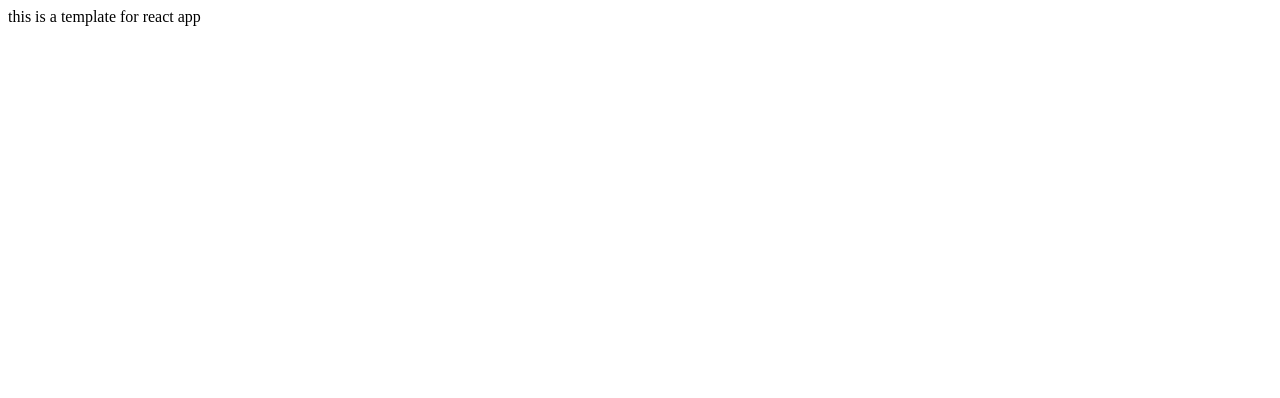
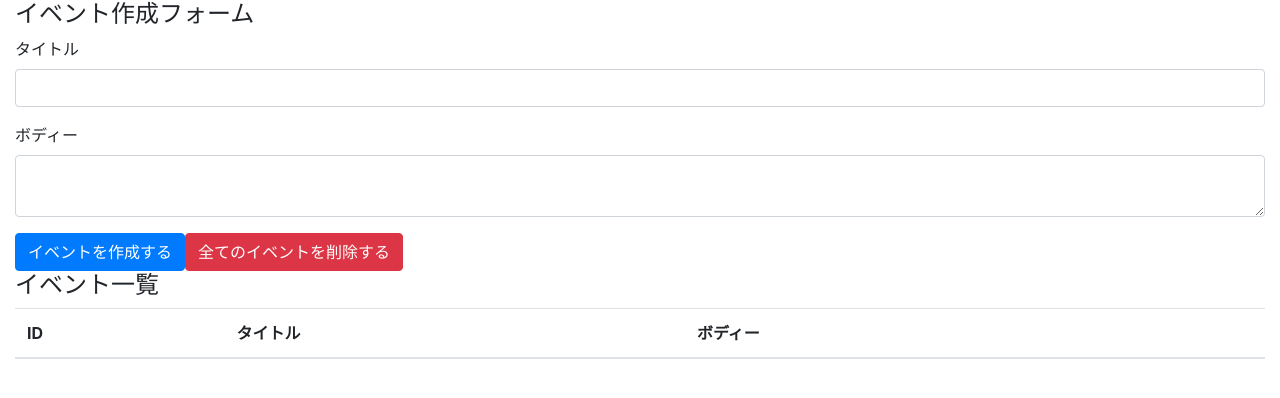
Before and after one commit to sasaki-sota/Hooks-practice, a React (Create React App) app in the folder react-hooks/: page / in a window 1280 px wide. Shown: the top 398 px of the page. Built offline with nearby package versions, Linux system fonts and the light colour scheme.

Commit message:
bootstrap

```diff
--- a/react-hooks/package.json
+++ b/react-hooks/package.json
@@ -6,6 +6,7 @@
     "@testing-library/jest-dom": "^4.2.4",
     "@testing-library/react": "^9.3.2",
     "@testing-library/user-event": "^7.1.2",
+    "bootstrap": "4.3.1",
     "react": "^16.13.1",
     "react-dom": "^16.13.1",
     "react-scripts": "3.4.1"
--- a/react-hooks/src/App.js
+++ /dev/null
@@ -1,12 +0,0 @@
-import React from 'react';
-
-
-const App =() => {
-  return (
-    <div>
-        this is a template for react app
-    </div>
-  );
-}
-
-export default App;
--- /dev/null
+++ b/react-hooks/src/components/App.js
@@ -0,0 +1,41 @@
+import React from 'react'
+
+import 'bootstrap/dist/css/bootstrap.min.css'
+
+const App = () => {
+    return (
+        <div className="container-fluid">
+            <h4>イベント作成フォーム</h4>
+            <form>
+                <div className="form-group">
+                    <label htmlFor="formEventTitle">タイトル</label>
+                    <input className="form-control" id="formEventTitle" />
+                </div>
+
+                <div className="form-group">
+                    <label htmlFor="formEventBody">ボディー</label>
+                    <textarea className="form-control" id="formEventBody" />
+                </div>
+
+                <button className="btn btn-primary">イベントを作成する</button>
+                <button className="btn btn-danger">全てのイベントを削除する</button>
+            </form>
+
+            <h4>イベント一覧</h4>
+            <table className="table table-hover">
+                <thead>
+                <tr>
+                    <th>ID</th>
+                    <th>タイトル</th>
+                    <th>ボディー</th>
+                    <th></th>
+                </tr>
+                </thead>
+                <tbody>
+                </tbody>
+            </table>
+        </div>
+    )
+}
+
+export default App
--- a/react-hooks/src/index.js
+++ b/react-hooks/src/index.js
@@ -1,5 +1,5 @@
 import React from 'react';
 import ReactDOM from 'react-dom';
-import App from './App';
+import App from './components/App';
 
 ReactDOM.render(<App />, document.getElementById('root'))
```
Also changed, not shown: 2 other files (tests, documents, lock files or other folders).
